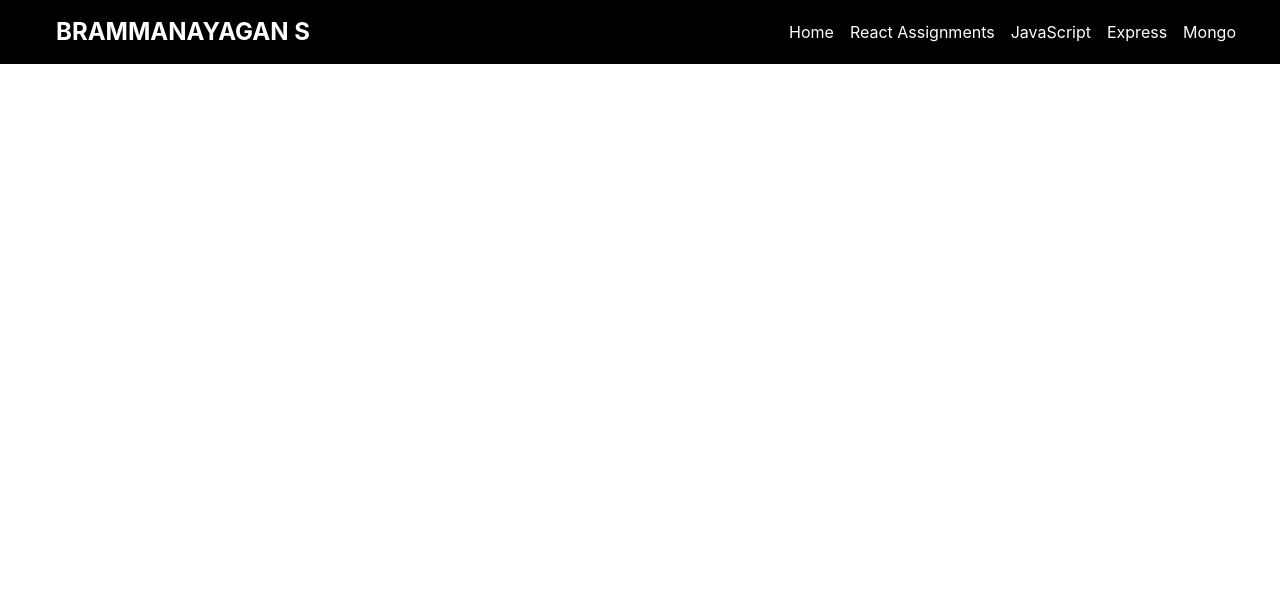
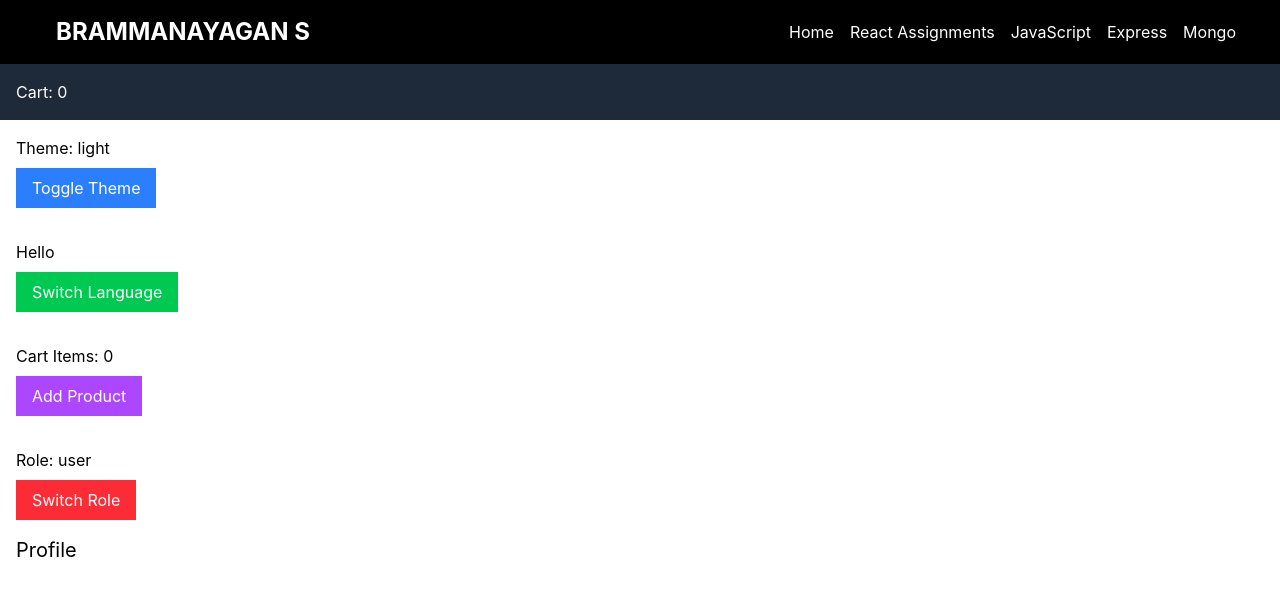
Before and after one commit to brammanayagan/Master-React-Assignments, a React (Vite) app: page /react/25 in a window 1280 px wide. Shown: the top 596 px of the page. Built offline with nearby package versions, Linux system fonts and the light colour scheme.

Commit message:
assgn 25, 26

```diff
--- /dev/null
+++ b/src/assignments/react/assgn25/AppContext.jsx
@@ -0,0 +1,3 @@
+import { createContext } from "react";
+
+export const AppContext = createContext();
--- /dev/null
+++ b/src/assignments/react/assgn25/AppProvider.jsx
@@ -0,0 +1,30 @@
+import { useEffect, useState } from "react";
+import { AppContext } from "./AppContext";
+
+const AppProvider = ({ children }) => {
+  const [theme, setTheme] = useState("light");
+  const [lang, setLang] = useState("en");
+  const [cart, setCart] = useState(0);
+  const [role, setRole] = useState("user");
+
+  const handleThemeEffect = () => {
+    document.body.style.backgroundColor = theme === "light" ? "white" : "black";
+    document.body.style.color = theme === "light" ? "black" : "white";
+  };
+
+  useEffect(() => {
+    handleThemeEffect();
+  }, [theme]);
+
+  return (
+    <>
+      <AppContext.Provider
+        value={{ theme, setTheme, lang, setLang, cart, setCart, role, setRole }}
+      >
+        {children}
+      </AppContext.Provider>
+    </>
+  );
+};
+
+export default AppProvider;
--- /dev/null
+++ b/src/assignments/react/assgn25/Assgn25.jsx
@@ -0,0 +1,22 @@
+import Navbar from "./components/Navbar";
+import ThemeSwitch from "./components/ThemeSwitch";
+import LanguageSwitch from "./components/LanguageSwitch";
+import CartSection from "./components/CartSection";
+import RoleSection from "./components/RoleSection";
+import AppProvider from "./AppProvider";
+
+const Assgn25 = () => {
+  return (
+    <>
+      <AppProvider>
+        <Navbar />
+        <ThemeSwitch />
+        <LanguageSwitch />
+        <CartSection />
+        <RoleSection />
+      </AppProvider>
+    </>
+  );
+};
+
+export default Assgn25;
--- /dev/null
+++ b/src/assignments/react/assgn25/components/CartSection.jsx
@@ -0,0 +1,27 @@
+import { useContext } from "react";
+import { AppContext } from "../AppContext";
+
+const CartSection = () => {
+  const { cart, setCart } = useContext(AppContext);
+
+  const handleAddProduct = () => {
+    setCart(cart + 1);
+  };
+
+  return (
+    <>
+      <div className="p-4">
+        <h2>Cart Items: {cart}</h2>
+
+        <button
+          onClick={handleAddProduct}
+          className="bg-purple-500 text-white px-4 py-2 mt-2"
+        >
+          Add Product
+        </button>
+      </div>
+    </>
+  );
+};
+
+export default CartSection;
--- /dev/null
+++ b/src/assignments/react/assgn25/components/LanguageSwitch.jsx
@@ -0,0 +1,27 @@
+import { useContext } from "react";
+import { AppContext } from "../AppContext";
+
+const LanguageSwitch = () => {
+  const { lang, setLang } = useContext(AppContext);
+
+  const handleToggleLang = () => {
+    setLang(lang === "en" ? "ta" : "en");
+  };
+
+  return (
+    <>
+      <div className="p-4">
+        <h2>{lang === "en" ? "Hello" : "வணக்கம்"}</h2>
+
+        <button
+          onClick={handleToggleLang}
+          className="bg-green-500 text-white px-4 py-2 mt-2"
+        >
+          Switch Language
+        </button>
+      </div>
+    </>
+  );
+};
+
+export default LanguageSwitch;
--- /dev/null
+++ b/src/assignments/react/assgn25/components/Navbar.jsx
@@ -0,0 +1,14 @@
+import { useContext } from "react";
+import { AppContext } from "../AppContext";
+
+const Navbar = () => {
+  const { cart } = useContext(AppContext);
+
+  return (
+    <>
+      <div className="p-4 bg-gray-800 text-white">Cart: {cart}</div>
+    </>
+  );
+};
+
+export default Navbar;
--- /dev/null
+++ b/src/assignments/react/assgn25/components/RoleSection.jsx
@@ -0,0 +1,31 @@
+import { useContext } from "react";
+import { AppContext } from "../AppContext";
+
+const RoleSection = () => {
+  const { role, setRole } = useContext(AppContext);
+
+  const handleToggleRole = () => {
+    setRole(role === "admin" ? "user" : "admin");
+  };
+
+  return (
+    <>
+      <div className="p-4">
+        <h2>Role: {role}</h2>
+
+        <button
+          onClick={handleToggleRole}
+          className="bg-red-500 text-white px-4 py-2 mt-2"
+        >
+          Switch Role
+        </button>
+
+        <div className="mt-4 text-xl">
+          {role === "admin" ? "Dashboard" : "Profile"}
+        </div>
+      </div>
+    </>
+  );
+};
+
+export default RoleSection;
--- /dev/null
+++ b/src/assignments/react/assgn25/components/ThemeSwitch.jsx
@@ -0,0 +1,27 @@
+import { useContext } from "react";
+import { AppContext } from "../AppContext";
+
+const ThemeSwitch = () => {
+  const { theme, setTheme } = useContext(AppContext);
+
+  const handleToggleTheme = () => {
+    setTheme(theme === "light" ? "dark" : "light");
+  };
+
+  return (
+    <>
+      <div className="p-4">
+        <h2>Theme: {theme}</h2>
+
+        <button
+          onClick={handleToggleTheme}
+          className="bg-blue-500 text-white px-4 py-2 mt-2"
+        >
+          Toggle Theme
+        </button>
+      </div>
+    </>
+  );
+};
+
+export default ThemeSwitch;
--- /dev/null
+++ b/src/assignments/react/assgn26/Assgn26.jsx
@@ -0,0 +1,13 @@
+import SearchForm from "./components/SearchForm";
+import FeedbackForm from "./components/FeedbackForm";
+
+const Assgn26 = () => {
+  return (
+    <>
+      <SearchForm />
+      <FeedbackForm />
+    </>
+  );
+};
+
+export default Assgn26;
--- /dev/null
+++ b/src/assignments/react/assgn26/components/FeedbackForm.jsx
@@ -0,0 +1,46 @@
+import { useRef } from "react";
+
+const FeedbackForm = () => {
+  const nameRef = useRef();
+  const messageRef = useRef();
+
+  const handleSubmit = () => {
+    const name = nameRef.current.value;
+    const message = messageRef.current.value;
+
+    alert(`Name: ${name} | Message: ${message}`);
+
+    nameRef.current.value = "";
+    messageRef.current.value = "";
+  };
+
+  return (
+    <>
+      <div className="p-4">
+        <h2 className="text-xl mb-2">Feedback Form</h2>
+
+        <input
+          ref={nameRef}
+          type="text"
+          placeholder="Enter Name"
+          className="border p-2 block mb-2"
+        />
+
+        <textarea
+          ref={messageRef}
+          placeholder="Enter Message"
+          className="border p-2 block w-100 mb-2"
+        />
+
+        <button
+          onClick={handleSubmit}
+          className="bg-green-500 text-white px-4 py-2"
+        >
+          Submit
+        </button>
+      </div>
+    </>
+  );
+};
+
+export default FeedbackForm;
--- /dev/null
+++ b/src/assignments/react/assgn26/components/SearchForm.jsx
@@ -0,0 +1,33 @@
+import { useRef } from "react";
+
+const SearchForm = () => {
+  const searchRef = useRef();
+
+  const handleSearch = () => {
+    alert(searchRef.current.value);
+  };
+
+  return (
+    <>
+      <div className="p-4">
+        <h2 className="text-xl mb-2">Search</h2>
+
+        <input
+          ref={searchRef}
+          type="text"
+          placeholder="Search..."
+          className="border p-2 mr-2"
+        />
+
+        <button
+          onClick={handleSearch}
+          className="bg-blue-500 text-white px-4 py-2"
+        >
+          Search
+        </button>
+      </div>
+    </>
+  );
+};
+
+export default SearchForm;
--- a/src/routes/AppRouter.jsx
+++ b/src/routes/AppRouter.jsx
@@ -8,6 +8,8 @@ import Assgn14 from "../assignments/react/assgn14/Assgn14";
 import Assgn20 from "../assignments/react/assgn20/assgn20";
 import Assgn21 from "../assignments/react/assgn21/Assgn21";
 import Assgn23 from "../assignments/react/assgn23/Assgn23";
+import Assgn25 from "../assignments/react/assgn25/Assgn25";
+import Assgn26 from "../assignments/react/assgn26/Assgn26";
 
 const AppRoute = () => {
   return (
@@ -22,6 +24,8 @@ const AppRoute = () => {
       <Route path="/react/20" element={<Assgn20 />} />
       <Route path="/react/21" element={<Assgn21 />} />
       <Route path="/react/23" element={<Assgn23 />} />
+      <Route path="/react/25" element={<Assgn25 />} />
+      <Route path="/react/26" element={<Assgn26 />} />
     </Routes>
   );
 };
```
